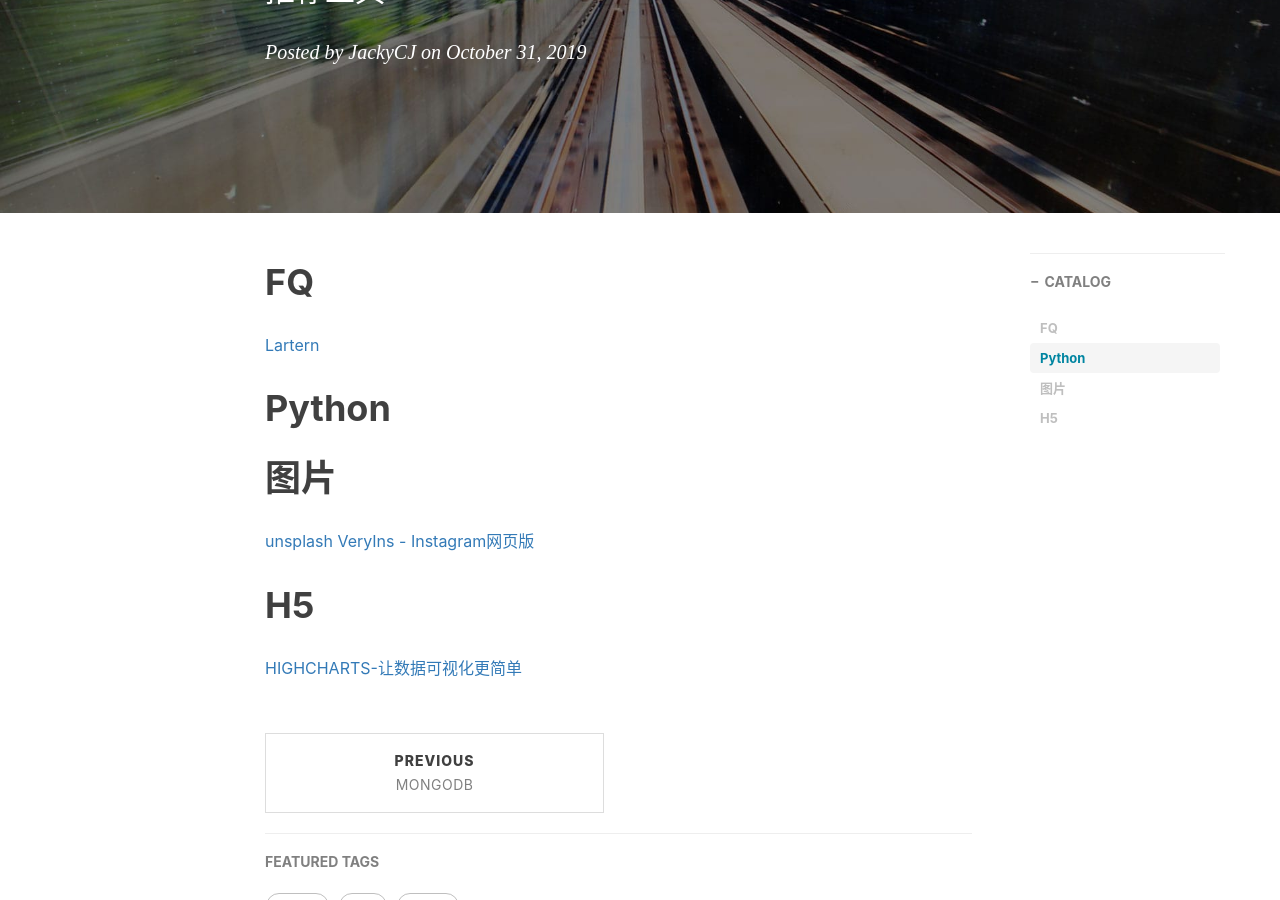
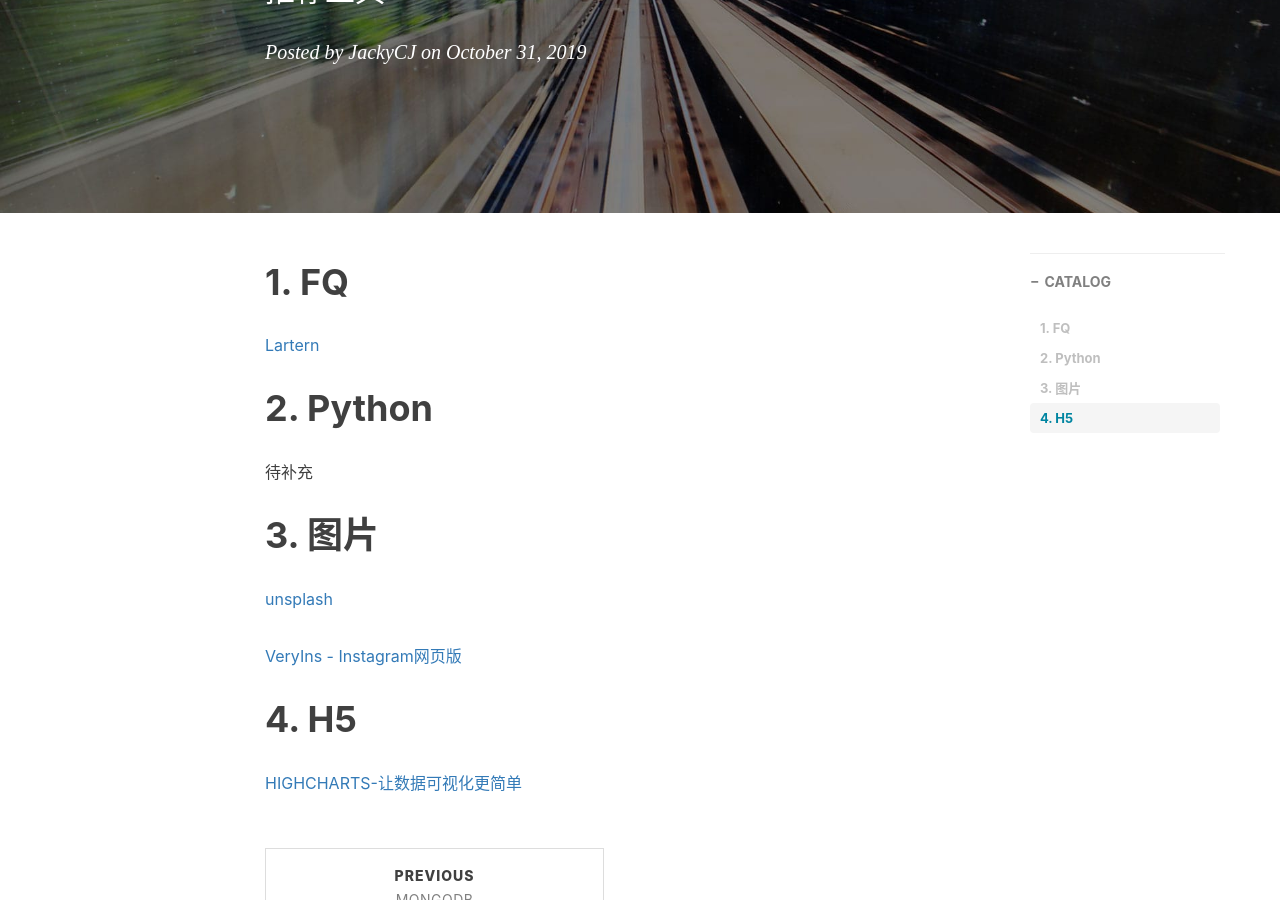
Before and after one commit to JackyCJ/jackycj.github.io, a Jekyll site: the page built from _posts/2019-10-31-好用工具合集.md, in a window 1280 px wide and 900 px high, scrolled down 310 px. Built offline with Jekyll 4.4.1, drawn with Linux system fonts in a browser that asks for light colours; nearby versions of some CDN libraries; comment, search, counter and statistics services are not loaded.

Commit message:
Update 2019-10-31-好用工具合集.md

```diff
--- a/_posts/2019-10-31-好用工具合集.md
+++ b/_posts/2019-10-31-好用工具合集.md
@@ -13,16 +13,19 @@ tags:
 ---
 
 
-# FQ
+# 1. FQ
+
 
 [Lartern](https://github.com/getlantern/lantern)
 
 
-# Python
+# 2. Python
 
+待补充
 
-# 图片
+# 3. 图片
 [unsplash](https://unsplash.com)
+
 [VeryIns - Instagram网页版](https://www.veryins.com)
-# H5
+# 4. H5
 [HIGHCHARTS-让数据可视化更简单](https://www.highcharts.com.cn)
```
